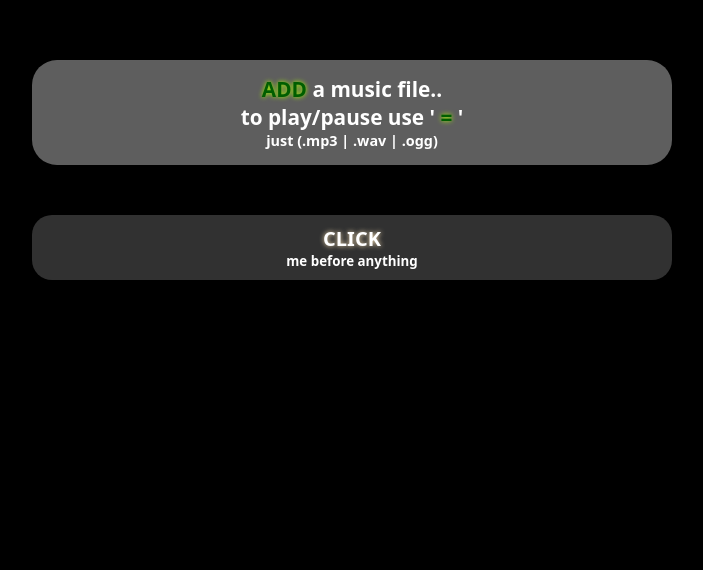
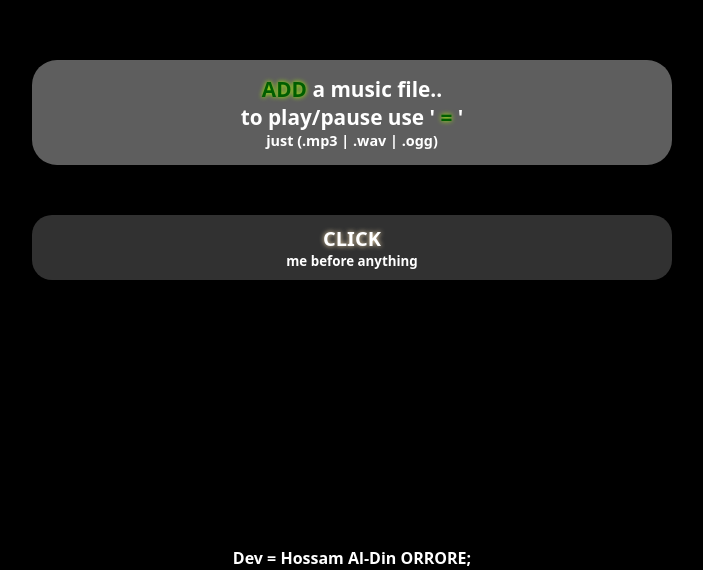
Before and after one commit to Kachoma/Piano, a plain HTML site: page index.html in a window 1280 px wide. Shown: the part 230-800 px from the top of the page, without its empty margins (288-991 px from the left). Drawn offline with Linux system fonts and the light colour scheme.

Commit message:
add my name

```diff
--- a/index.html
+++ b/index.html
@@ -87,6 +87,8 @@
         <div class="key" data-ll="5">5</div>
     </main>
 
+    <p style="color:white;width:100%;text-align:center;position:absolute;bottom:1px;cursor:default;">Dev = Hossam Al-Din ORRORE;</p>
+
 </body>
 
 </html>
```
Also changed, not shown: 2 other files.
